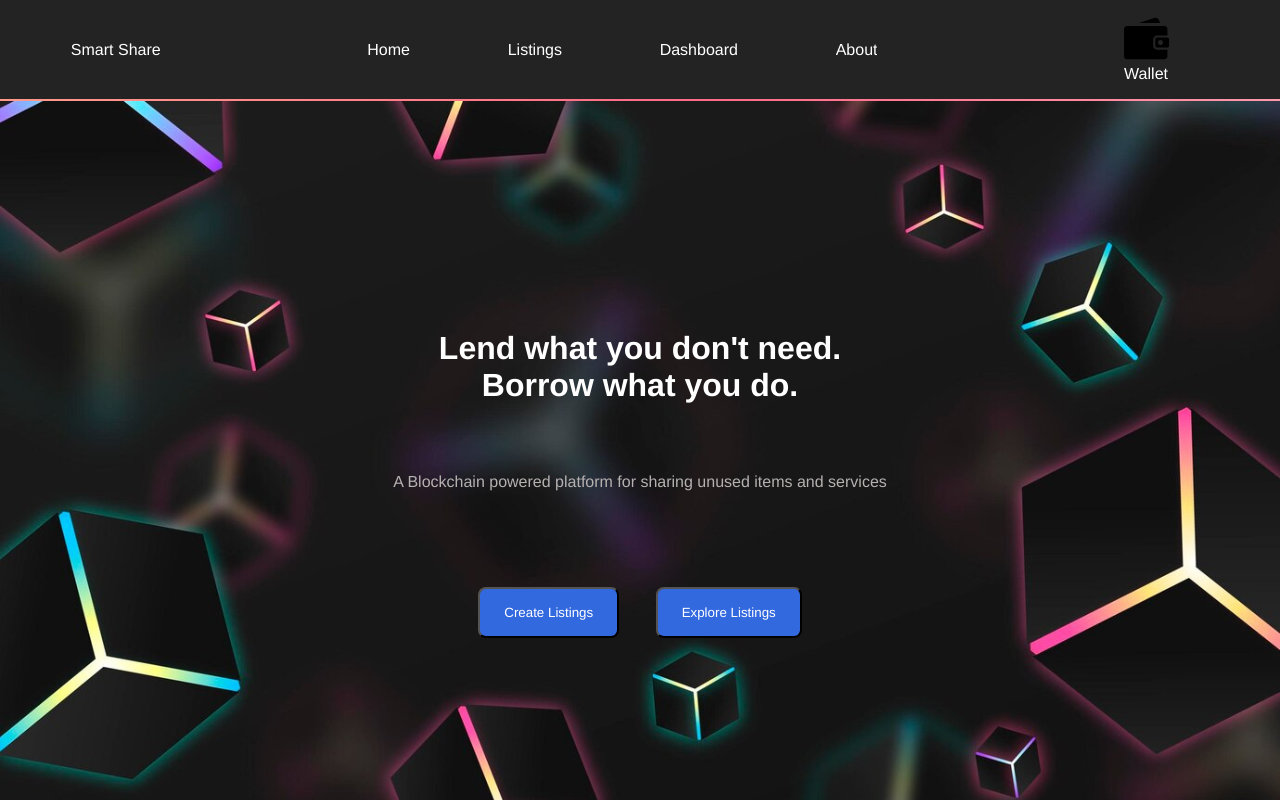
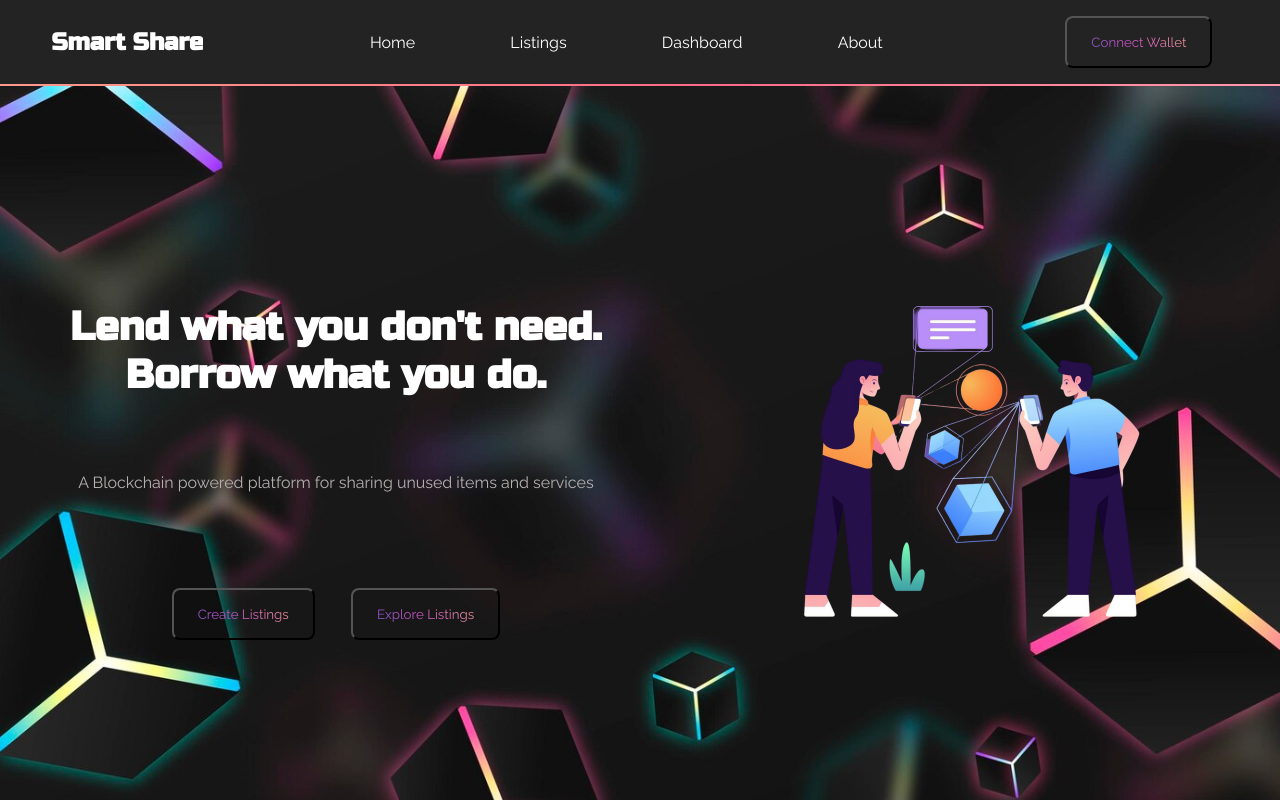
Before and after one commit to Dev-N007/Smart-Share, a plain HTML site: page index.html in a window 1280 px wide. Shown: the top 800 px of the page. Drawn offline with Linux system fonts and the light colour scheme.

Commit message:
Made changes

```diff
--- a/index.html
+++ b/index.html
@@ -6,6 +6,8 @@
     <title>Smart Share</title>
     <link rel="stylesheet" href="utils.css">
     <link rel="stylesheet" href="style.css">
+    <link href="https://fonts.googleapis.com/css2?family=Russo+One&display=swap" rel="stylesheet">
+    <link href="https://fonts.googleapis.com/css2?family=Raleway:wght@400;700&display=swap" rel="stylesheet">
 </head>
 <body>
     <nav class="flex space-around center-cross">
@@ -13,23 +15,19 @@
         <ul id="nav-list" class="flex space-around baseline">
             <a href="index.html"><li>Home</li></a>
             <a href="index.html"><li>Listings</li></a>
-            <a href="index.html"><li>Dashboard</li></a>
+            <a href="dashboard.html"><li>Dashboard</li></a>
             <a href="index.html"><li>About</li></a>
         </ul>
         <div id="wallet">
-            <a href="#">
-                <figure>
-                    <img src="./images/wallet.svg" height="45px">
-                    <figcaption>Wallet</figcaption>
-                </figure>
-            </a>
+            <button class="btn" >Connect Wallet</button>
         </div>
     </nav>
+    <div class="flex space-around center-cross">
         <main id="hero-section" class="flex center-main center-cross column">
-        <h1>
+            <h1 >
                 Lend what you don't need.
                 <br>
-            <center>Borrow what you do.</center>
+                <center style="font-family: 'Russo One',sans-serif;">Borrow what you do.</center>
             </h1>
             <p>A Blockchain powered platform for sharing unused items and services</p>
             <div class="btn-holder">
@@ -37,6 +35,10 @@
                 <button class="btn">Explore Listings</button>
             </div>
         </main>
+        <aside>
+            <img src="./images/hero.png" alt="Hero Image" height="500px">
+        </aside>
+    </div>
     <h1><center>Featured Listings</center></h1>
     <section class="featured">
         <div class="holder">
@@ -72,7 +74,6 @@
                     <a href=""><li>About</li></a>
                 </ul>
             </div>
-
             <div class="foot-sec">
                 <h3 class="foothead">Follow Us</h3>
                 <ul id="social-links">
--- a/style.css
+++ b/style.css
@@ -1,6 +1,6 @@
 *{
     box-sizing: border-box;
-    font-family: 'Franklin Gothic Medium', 'Arial Narrow', Arial, sans-serif;
+    font-family: 'Raleway', sans-serif;
     overflow-x: hidden;
 }
 body{
@@ -19,6 +19,11 @@ nav{
     position: sticky;
     top: 0;
 }
+#logo{
+    font-size: 1.5rem;
+    font-weight: bold;
+    font-family: "Russo One",sans-serif;
+}
 #nav-list{
     list-style: none;
     padding: 1em;
@@ -35,8 +40,11 @@ nav a{
 #hero-section{
     padding: 1rem;
     height: 95vh;
-
     color: white;
+}
+#hero-section h1{
+    font-family: "Russo One",sans-serif;
+    font-size: 2.5rem;
 }
 #hero-section p{
     padding: 2em 0 4em 0;
@@ -46,8 +54,10 @@ nav a{
     margin: 1rem;
     padding:1rem 1.5rem;
     border-radius: 8px;
-    background-color: rgb(51, 105, 223);
-    color: white;
+    background: linear-gradient(43deg, #4158D0 0%, #C850C0 46%, #FFCC70 100%);
+    -webkit-text-fill-color: transparent;
+    background-clip: text;
+    background-color:  rgb(182, 177, 177);
 }
 .btn:hover{
     background-color: rgb(49, 93, 187);
```
Also changed, not shown: 1 other file. Lines whose indentation alone changed are shown as unchanged.
